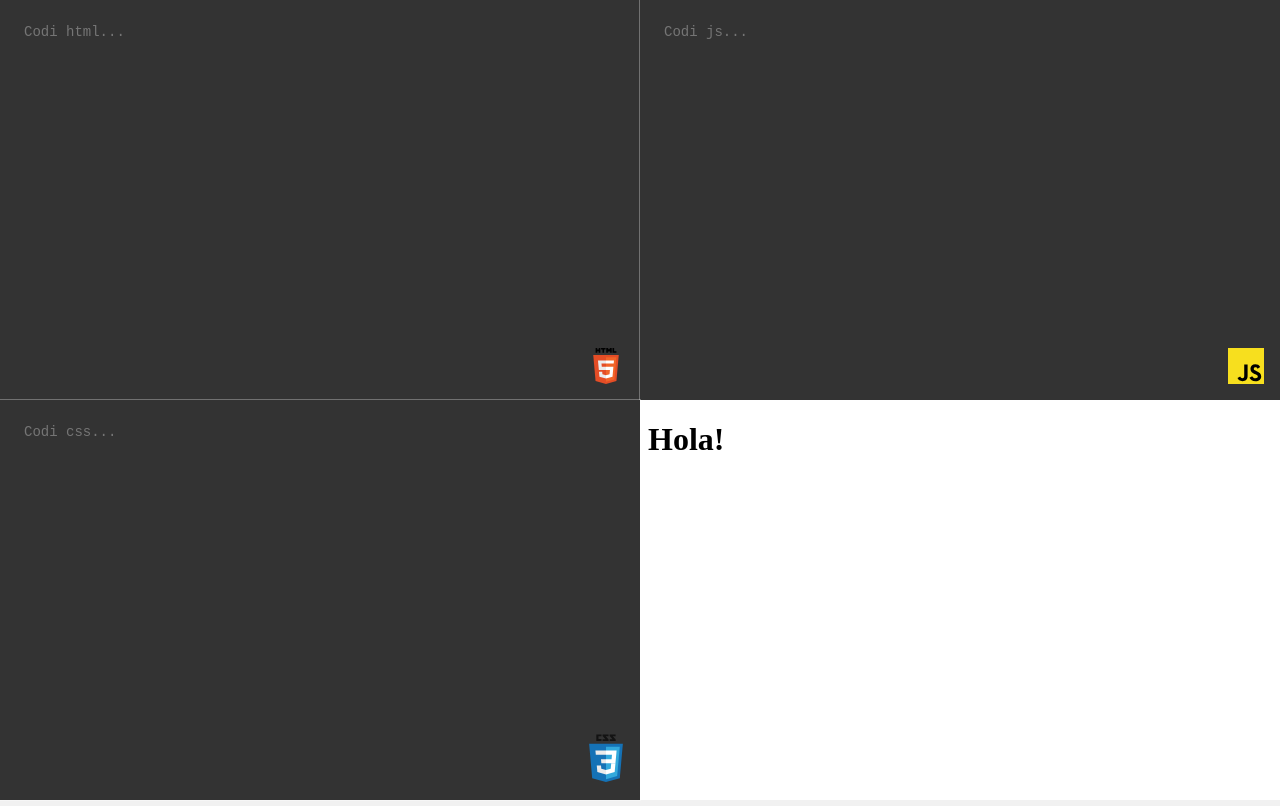
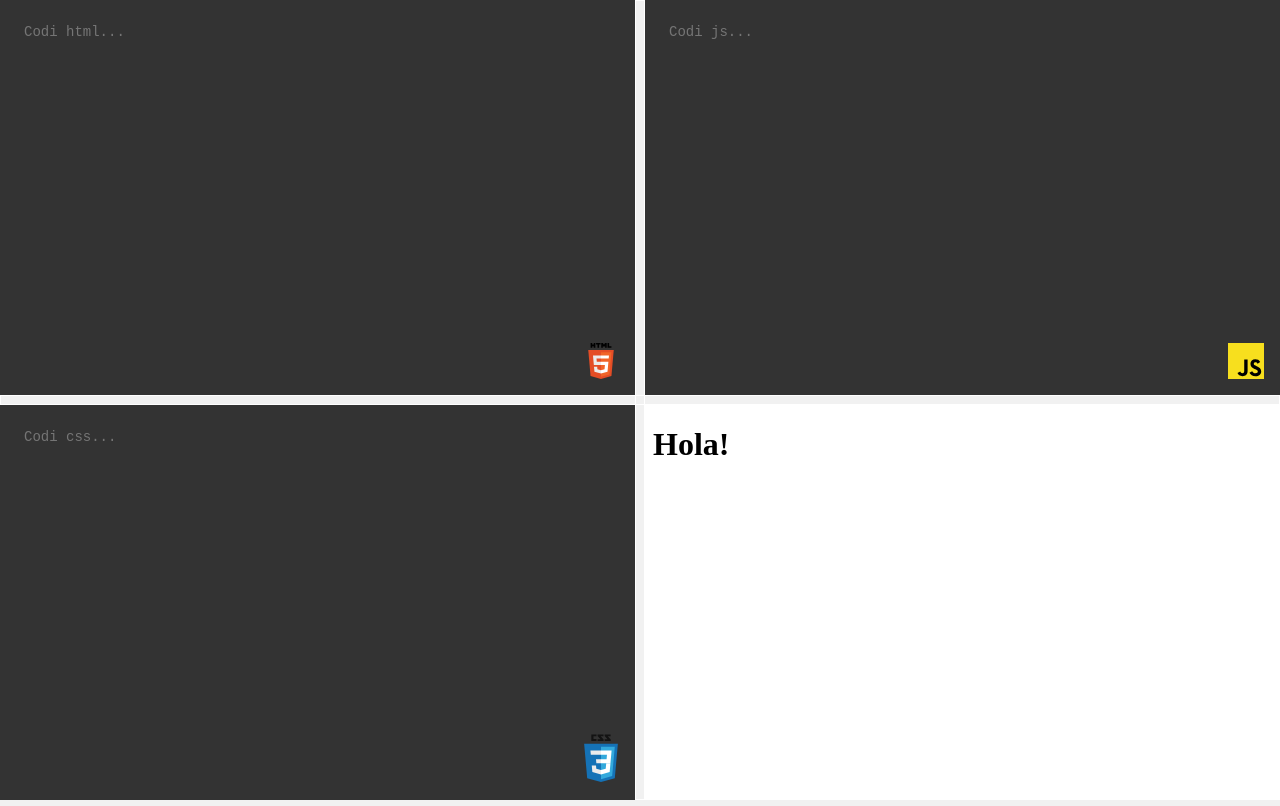
Before and after one commit to and4po/Provant, a plain HTML site: page index.html in a window 1280 px wide. Drawn offline with Linux system fonts and the light colour scheme.

Commit message:
Afegir sistema de redimensió

```diff
--- a/index.html
+++ b/index.html
@@ -8,13 +8,7 @@
     <title>Code Playground</title>
 </head>
 <body>
-    <div id="app" class="app">
-        <!-- <form onsubmit="download(this['name'].value, this['text'].value)">
-            <input type="text" name="name" value="test.txt">
-            <textarea name="text"></textarea>
-            <input type="submit" value="Download">
-        </form> -->
-        <section>
+    <div id="app" class="grid">
             <div>
                 <textarea id="html" placeholder="Codi html..."></textarea>
             </div>
@@ -31,9 +25,17 @@
                 <iframe srcdoc="<h1>Hola!</h1>"></iframe>
             </div>
 
-        </section>
+            <div class="horizontal-gutter"></div>
+            <div class="vertical-gutter"></div>
+
     </div>
 
     <script type="module" src="./main.js"></script>
 </body>
 </html>
+
+        <!-- <form onsubmit="download(this['name'].value, this['text'].value)">
+            <input type="text" name="name" value="test.txt">
+            <textarea name="text"></textarea>
+            <input type="submit" value="Download">
+        </form> -->
--- a/main.js
+++ b/main.js
@@ -1,6 +1,18 @@
 // import "./style.css"
+import Split from "https://cdn.jsdelivr.net/npm/split-grid@1.0.11/+esm";
 
 const $ = selector => document.querySelector(selector)
+
+Split({
+	columnGutters: [{
+    track: 1,
+    element: document.querySelector('.vertical-gutter'),
+  }],
+  rowGutters: [{
+  	track: 1,
+    element: document.querySelector('.horizontal-gutter'),
+  }]
+})
 
 const $js = $('#js')
 const $css = $('#css')
@@ -13,9 +25,7 @@ $html.addEventListener("input", update)
 function init() {
     const { pathname } = window.location
 
-    const [rawHtml, rawCss, rawJs] = pathname.slice(2).split('%7C')
-
-    console.log(rawHtml)
+    const [rawHtml, rawCss, rawJs] = pathname.slice(1).split('%7C')
 
     $html.value = window.atob(rawHtml)
     $css.value = window.atob(rawCss)
@@ -31,7 +41,7 @@ function update () {
     const css = $css.value
 
     const hashedCode = `${window.btoa(html)}|${window.btoa(css)}|${window.btoa(js)}`
-    window.history.replaceState(null, null, `/Provant/${hashedCode}`)
+    window.history.replaceState(null, null, `${hashedCode}`)
 
     const htmlPreview = createHtml({js, html, css})
     $("iframe").setAttribute("srcdoc", htmlPreview)
--- a/style.css
+++ b/style.css
@@ -18,13 +18,6 @@ body {
     box-sizing: inherit;
 }
 
-section {
-    display: grid;
-    grid-template-columns: 1fr 1fr;
-    grid-template-rows: 1fr 1fr;
-    height: 100vh
-}
-
 iframe {
     width: 100%;
     height: 100%;
@@ -37,7 +30,7 @@ textarea {
     background-repeat: no-repeat;
     background-size: 36px;
     background-position: calc(100% - 16px) calc(100% - 16px);
-    box-shadow: 0 0 0 1px rgba(255, 255, 255, .3);
+    box-shadow: 0 0 0 .1px rgba(255, 255, 255, .3);
     width: 100%;
     height: 100%;
     border: 0;
@@ -63,3 +56,20 @@ textarea:focus {
 #css {
     background-image: url("img/css.svg");
 }
+
+.grid {
+    display: grid;
+    grid-template-columns: 1fr 10px 1fr;
+    grid-template-rows: 1fr 10px 1fr;
+    height: 100vh;
+  }
+
+.vertical-gutter {
+    grid-area: 1 / 2 / 4 / 2;
+    border: solid 1px rgb(255, 255, 255);
+  }
+
+.horizontal-gutter {
+    grid-area: 2 / 1 / 2 / 4;
+    border: solid 1px rgb(255, 255, 255);
+  }
```
